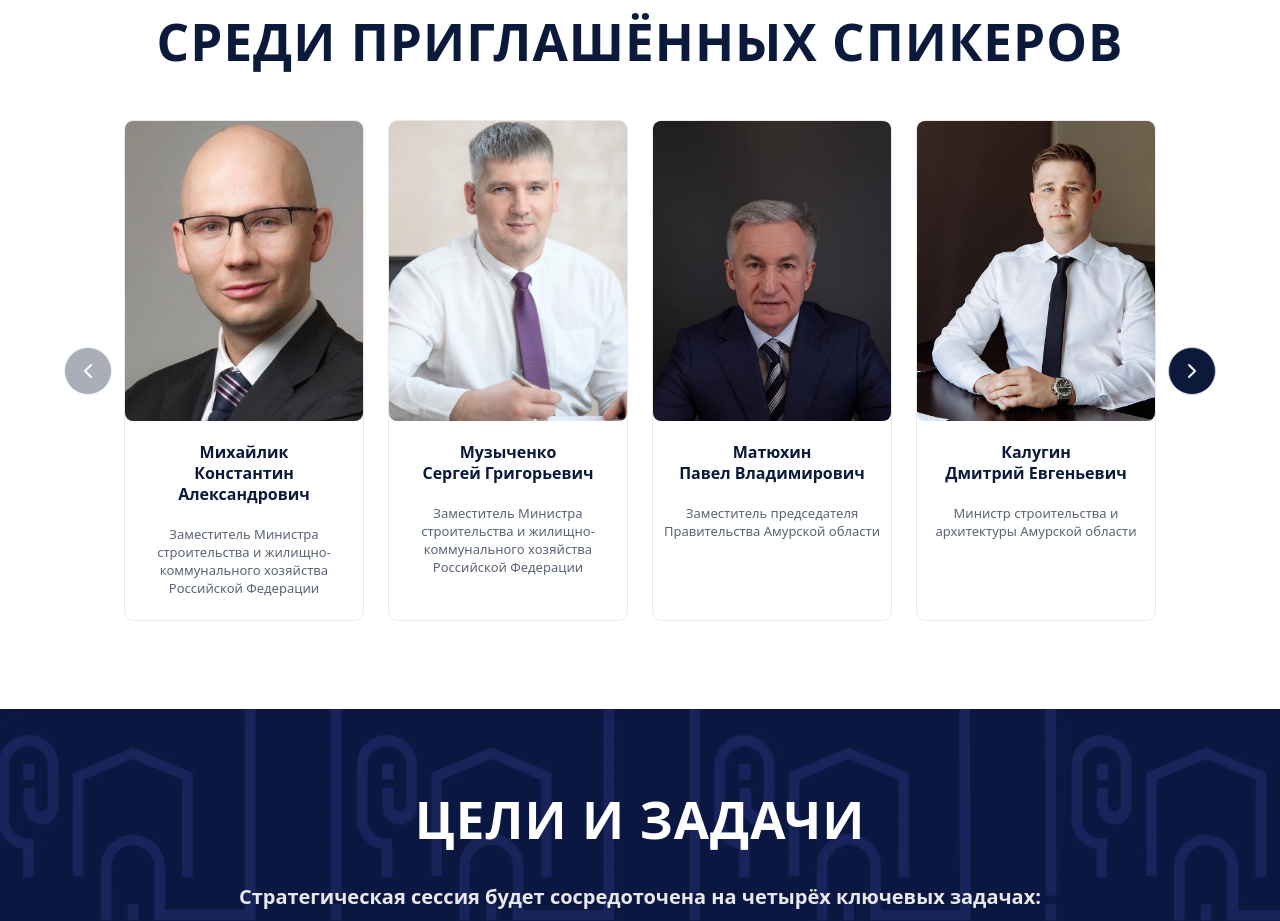
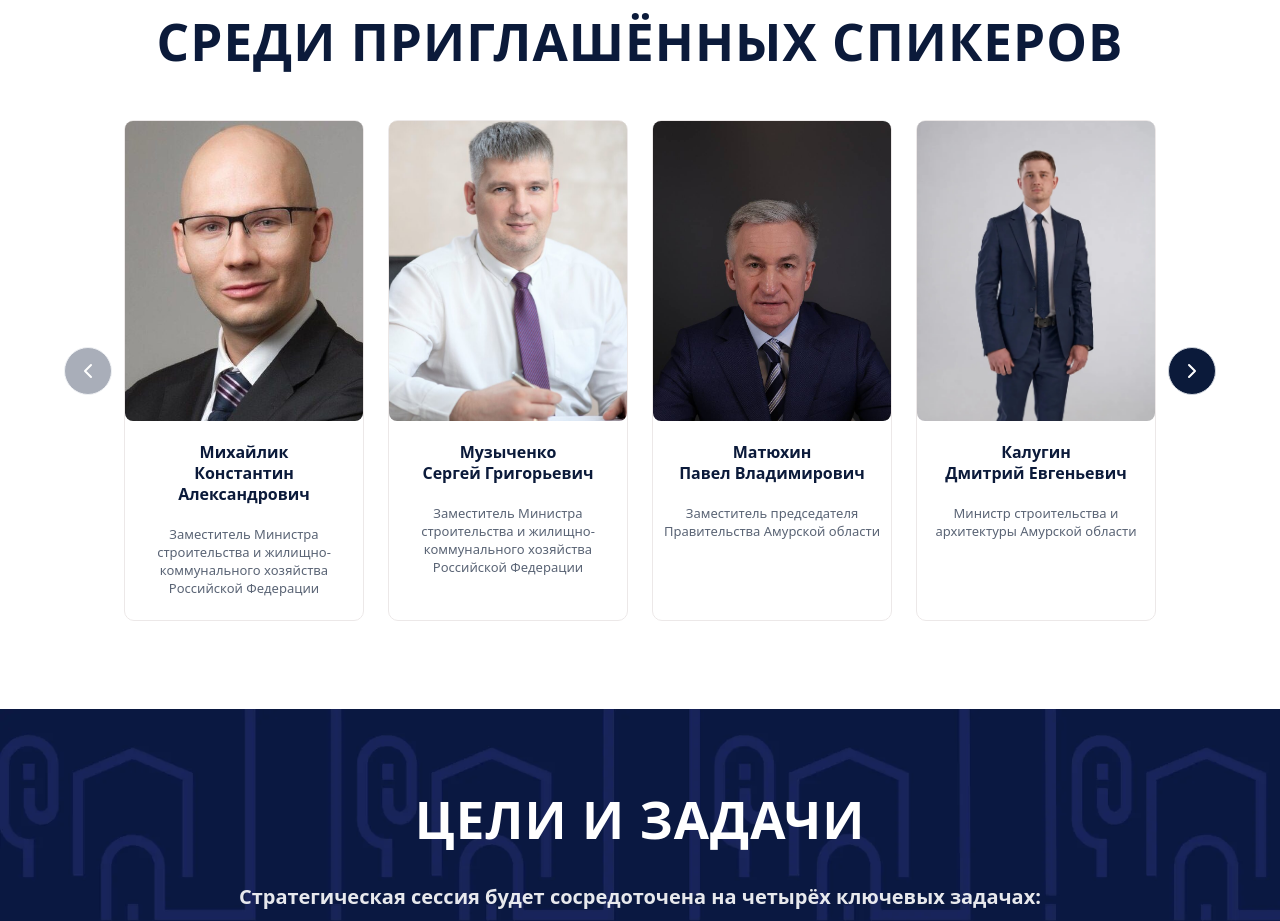
Before and after one commit to LagutaGit/effective_sogaz, a plain HTML site: page index.html in a window 1280 px wide. Shown: the part 780-1701 px from the top of the page. Drawn offline with Linux system fonts and the light colour scheme.

Commit message:
Замена Калугина

```diff
--- a/index.html
+++ b/index.html
@@ -99,7 +99,7 @@
           <div class="slider__slide">
             <article class="speaker-card">
               <div class="speaker-card__photo">
-                <img src="img/speakers/speaker_new_6.jpg" alt="Калугин Дмитрий Евгеньевич">
+                <img src="img/speakers/speaker_new_6.jpeg" alt="Калугин Дмитрий Евгеньевич">
               </div>
               <h3 class="speaker-card__name">Калугин<br> Дмитрий Евгеньевич</h3>
               <p class="speaker-card__position">Министр строительства и архитектуры Амурской области </p>
```
Also changed, not shown: img/speakers/speaker_new_6.jpeg (added), img/speakers/speaker_new_6_old.jpg (renamed from img/speakers/speaker_new_6.jpg).
